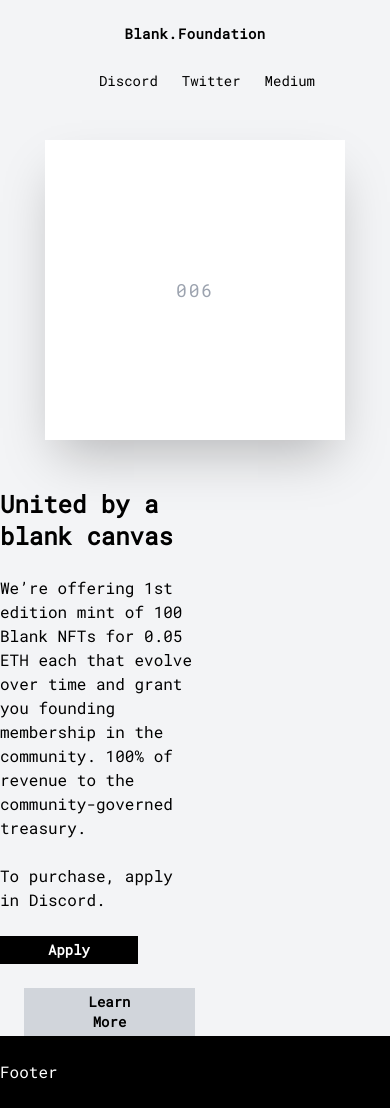
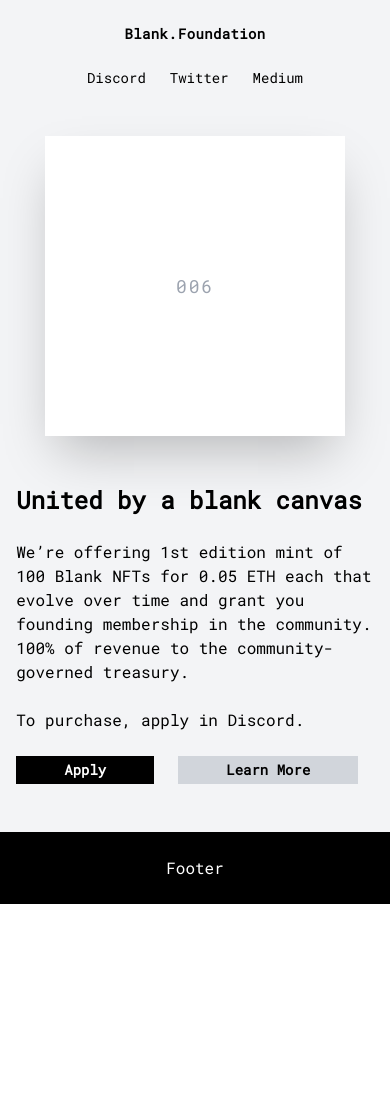
Before and after one commit to chaseadam17/website, a Next.js app: page / in a window 390 px wide. After the commit the page ends 904 px from the top, so only its background shows below. Built offline with nearby package versions, Linux system fonts and the light colour scheme.

Commit message:
more mobile responsiveness

```diff
--- a/pages/index.tsx
+++ b/pages/index.tsx
@@ -36,10 +36,10 @@ const home = function Home() {
             Foundation
           </h1>
 
-          <div className="py-6 md:pt-0">
-            <a href="" target="_blank" className="pl-6 text-sm">Discord</a>
-            <a href="" target="_blank" className="pl-6 text-sm">Twitter</a>
-            <a href="" target="_blank" className="pl-6 text-sm">Medium</a>
+          <div className="py-6 md:pt-0 text-sm">
+            <a href="" target="_blank" className="px-3 md:px-3 ">Discord</a>
+            <a href="" target="_blank" className="px-3 md:px-3">Twitter</a>
+            <a href="" target="_blank" className="px-3 md:px-3">Medium</a>
           </div>
 
         </header>
@@ -48,7 +48,7 @@ const home = function Home() {
           <div className="mb-12 mx-auto flex flex-none bg-white shadow-2xl text-center text-gray-400 text-lg tracking-widest md:mx-12" style={{width: "300px", height: "300px"}}>
             <div id="canvas-count" className="m-auto">001</div>
           </div>
-          <div className="flex-none w-1/2">
+          <div className="flex-none mx-auto w-11/12 md:w-1/2 my-12 md:my-6">
             <h1 className="text-2xl mb-6 font-semibold">United by a blank canvas</h1>
             <p className="text-md mb-6">
               We’re offering 1st edition mint of 100 Blank NFTs for 0.05 ETH each that
@@ -69,7 +69,7 @@ const home = function Home() {
           </div>
         </main>
 
-        <footer className="bg-black text-white md:flex-none md:px-64 py-6">
+        <footer className="bg-black text-white text-center md:flex-none md:px-64 py-6">
           Footer
         </footer>
       </div>
```
